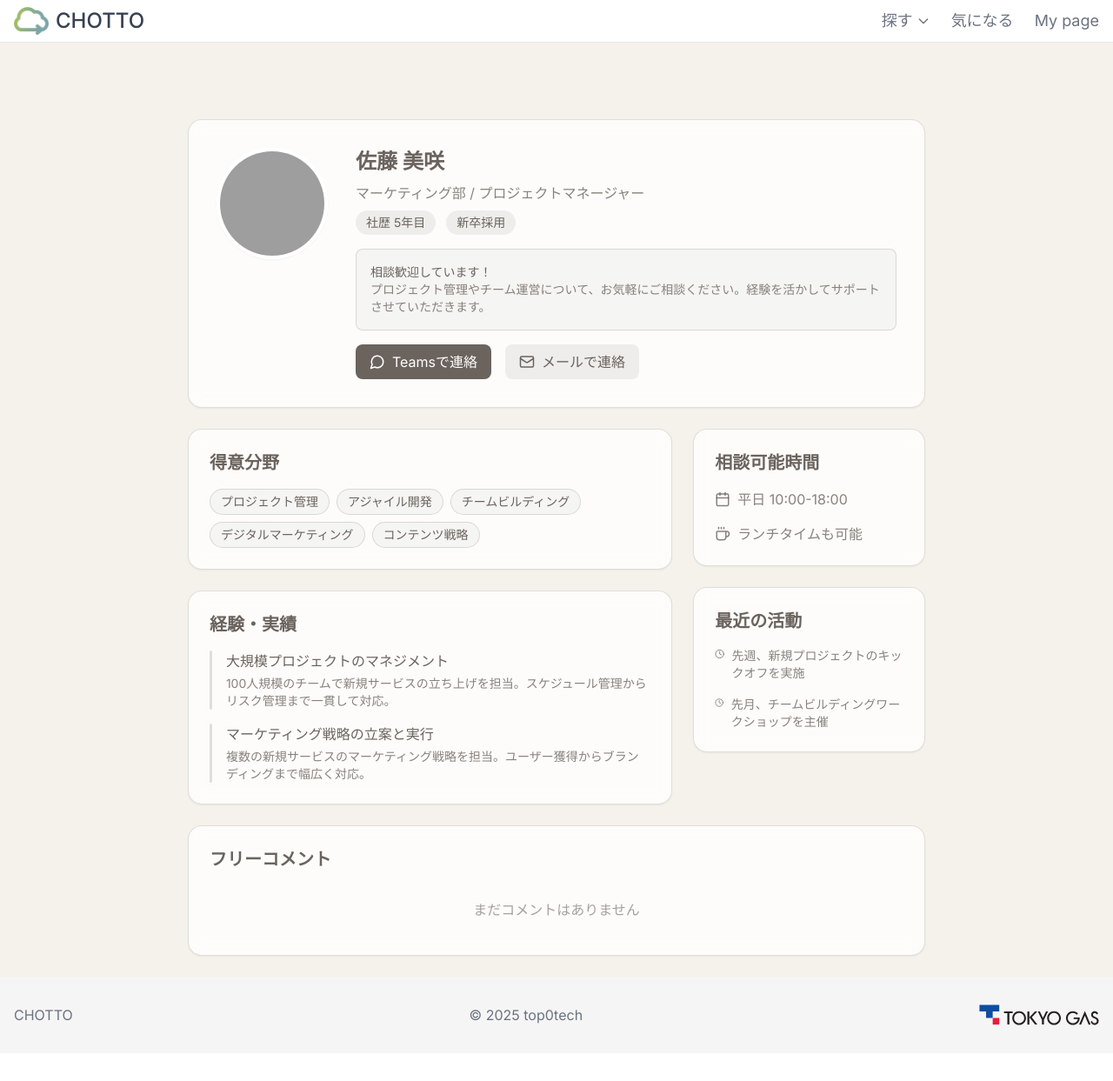
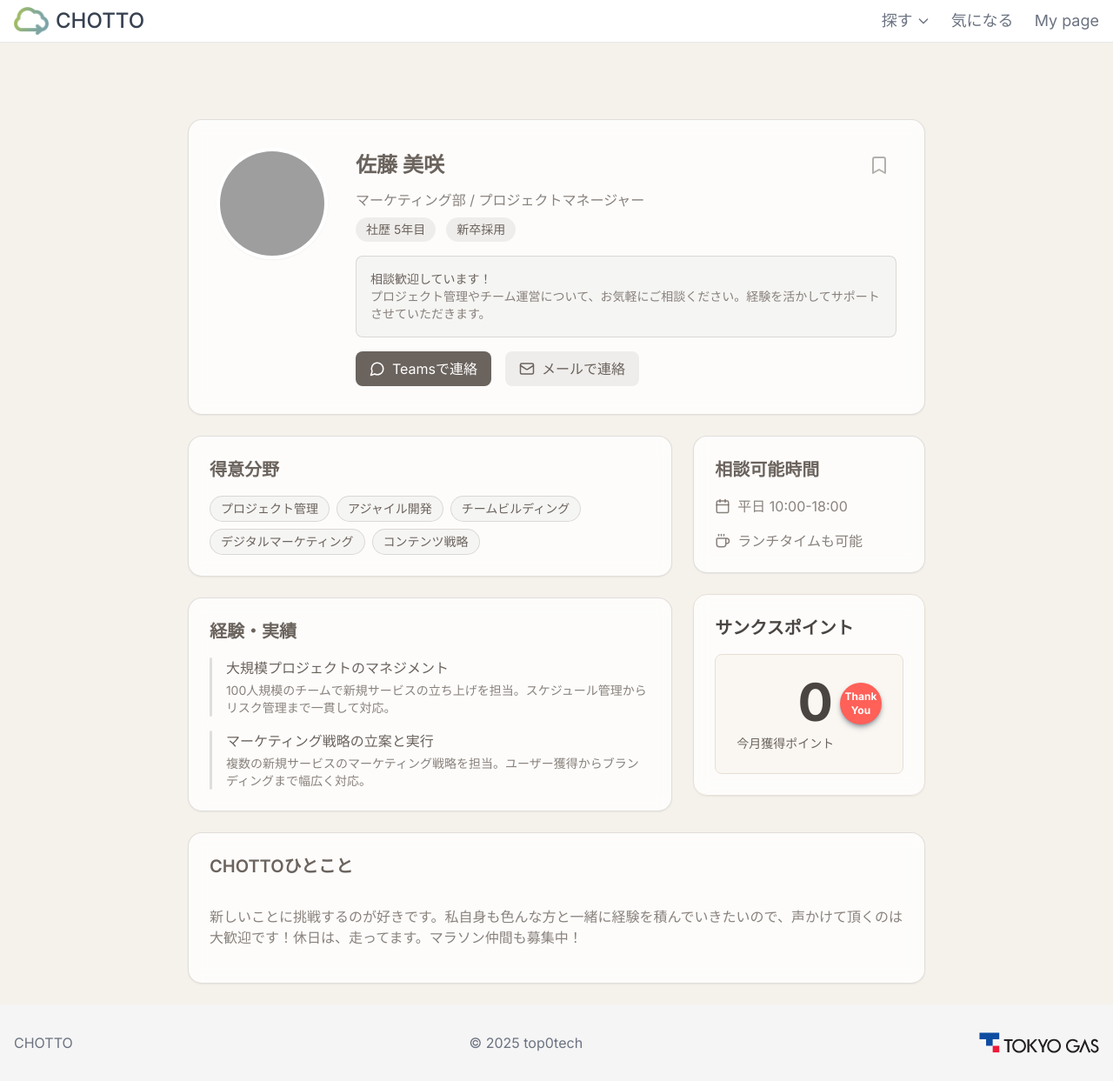
Before and after one commit to akhdymda/top0techfront, a Next.js app: page /detail in a window 1280 px wide. Shown: the whole page at 87% size. Before the commit the page ends 1211 px from the top, so only its background shows below. Built offline with nearby package versions, Linux system fonts and the light colour scheme; grey boxes are pictures that could not be loaded.

Commit message:
マージ前の作業変更を保存

```diff
--- a/src/app/detail/page.jsx
+++ b/src/app/detail/page.jsx
@@ -1,11 +1,14 @@
 'use client';
 
-import React from 'react';
-import { Calendar, Clock, Coffee, Mail, MessageCircle } from 'lucide-react';
+import React, { useState } from 'react';
+import { Calendar, Clock, Coffee, Mail, MessageCircle, Bookmark } from 'lucide-react';
 import Header from '../../components/Header';
 import Footer from '../../components/Footer';
 
 export default function MyPage() {
+  const [isFavorite, setIsFavorite] = useState(false);
+  const [thankPoints, setThankPoints] = useState(0);
+
   const handleTeamsClick = () => {
     // Teams deep link integration
     window.open('msteams://', '_blank');
@@ -14,6 +17,14 @@ export default function MyPage() {
   const handleEmailClick = () => {
     // Email client integration
     window.open('mailto:misaki.sato@company.com', '_blank');
+  };
+
+  const handleFavoriteClick = () => {
+    setIsFavorite(!isFavorite);
+  };
+
+  const handleThankClick = () => {
+    setThankPoints(prev => prev + 1);
   };
 
   return (
@@ -30,8 +41,16 @@ export default function MyPage() {
                 className="w-32 h-32 rounded-full object-cover border-4 border-white shadow-sm"
               />
               <div className="flex-1">
-                <div className="flex items-center gap-4 mb-2">
+                <div className="flex items-center justify-between mb-2">
                   <h1 className="text-2xl font-semibold text-[#6b635d]">佐藤 美咲</h1>
+                  <button
+                    onClick={handleFavoriteClick}
+                    className={`p-2 rounded-full transition-colors ${
+                      isFavorite ? 'text-[#6b635d]' : 'text-[#6b635d]/50 hover:text-[#6b635d]'
+                    }`}
+                  >
+                    <Bookmark className="w-6 h-6" fill={isFavorite ? 'currentColor' : 'none'} />
+                  </button>
                 </div>
                 <p className="text-[#6b635d]/80 mb-2">マーケティング部 / プロジェクトマネージャー</p>
                 <div className="flex gap-3 mb-4">
@@ -127,29 +146,30 @@ export default function MyPage() {
                 </div>
               </div>
 
-              {/* Recent Activities */}
-              <div className="bg-white/80 backdrop-blur rounded-2xl shadow-sm border border-[#6b635d]/20 p-6">
-                <h2 className="text-xl font-semibold mb-4 text-[#6b635d]">最近の活動</h2>
-                <ul className="space-y-4">
-                  <li className="flex gap-2 text-[#6b635d]/80 text-sm">
-                    <Clock size={16} />
-                    <span>先週、新規プロジェクトのキックオフを実施</span>
-                  </li>
-                  <li className="flex gap-2 text-[#6b635d]/80 text-sm">
-                    <Clock size={16} />
-                    <span>先月、チームビルディングワークショップを主催</span>
-                  </li>
-                </ul>
+              {/* Thank Points Section */}
+              <div className="bg-white/80 backdrop-blur rounded-2xl shadow-sm border border-[#e6dfd4] p-6">
+                <h2 className="text-xl font-semibold mb-4 text-[#4a4541]">サンクスポイント</h2>
+                <div className="bg-[#faf7f2] rounded-lg p-6 border border-[#e6dfd4]">
+                  <div className="flex items-end gap-2 mb-2 ml-auto w-fit">
+                    <div className="text-6xl font-bold text-[#4a4541]">{thankPoints}</div>
+                    <div className="bg-[#FF6058] rounded-full w-12 h-12 flex items-center justify-center mb-1 shadow-md shadow-gray-600/50">
+                      <span className="text-white text-xs font-bold text-center">
+                        Thank<br />You
+                      </span>
+                    </div>
+                  </div>
+                  <div className="text-sm text-[#6b635d]">今月獲得ポイント</div>
+                </div>
               </div>
             </div>
           </div>
 
           {/* Free Comments Section */}
           <div className="bg-white/80 backdrop-blur rounded-2xl shadow-sm border border-[#6b635d]/20 p-6">
-            <h2 className="text-xl font-semibold mb-4 text-[#6b635d]">フリーコメント</h2>
+            <h2 className="text-xl font-semibold mb-4 text-[#6b635d]">CHOTTOひとこと</h2>
             <div className="space-y-4">
-              <p className="text-[#6b635d]/60 text-center py-4">
-                まだコメントはありません
+              <p className="text-[#6b635d]/80 text-left py-4">
+              新しいことに挑戦するのが好きです。私自身も色んな方と一緒に経験を積んでいきたいので、声かけて頂くのは大歓迎です！休日は、走ってます。マラソン仲間も募集中！
               </p>
             </div>
           </div>
--- a/src/app/mypage/page.jsx
+++ b/src/app/mypage/page.jsx
@@ -318,7 +318,7 @@ export default function MyPage() {
                 <h2 className="text-xl font-semibold mb-4 text-[#4a4541]">サンクスポイント</h2>
                 <div className="bg-[#faf7f2] rounded-lg p-6 border border-[#e6dfd4]">
                   <div className="flex items-end gap-2 mb-2 ml-auto w-fit">
-                    <div className="text-6xl font-bold text-[#4a4541]">0</div>
+                    <div className="text-6xl font-bold text-[#4a4541]">50</div>
                     <div className="bg-[#FF6058] rounded-full w-12 h-12 flex items-center justify-center mb-1 shadow-md shadow-gray-600/50">
                       <span className="text-white text-xs font-bold text-center">
                         Thank<br />You
@@ -333,10 +333,10 @@ export default function MyPage() {
 
           {/* Free Comments Section */}
           <div className="bg-white/80 backdrop-blur rounded-2xl shadow-sm border border-[#6b635d]/20 p-6">
-            <h2 className="text-xl font-semibold mb-4 text-[#6b635d]">フリーコメント</h2>
+            <h2 className="text-xl font-semibold mb-4 text-[#6b635d]">CHOTTOひとこと</h2>
             <div className="space-y-4">
-              <p className="text-[#6b635d]/60 text-center py-4">
-                まだコメントはありません
+              <p className="text-[#6b635d]/60 text-left py-4">
+                新しいことに挑戦するのが好きです。私自身も色んな方と一緒に経験を積んでいきたいので、声かけて頂くのは大歓迎です！休日は、走ってます。マラソン仲間も募集中！
               </p>
             </div>
           </div>
--- a/src/app/search/page.jsx
+++ b/src/app/search/page.jsx
@@ -140,7 +140,7 @@ export default function Search() {
                   {'CHOTTO'.split('').map((letter, index) => (
                     <span
                       key={index}
-                      className={`text-4xl md:text-8xl font-semibold font-sans animate-drop-in delay-${index*100} opacity-0`}
+                      className={`text-4xl md:text-8xl font-semibold font-sans animate-drop-in delay-${index*100} opacity-0 text-[#F5F5DC]`}
                       style={{ animationDelay: `${index * 0.2}s` }}
                     >
                       {letter}
```
